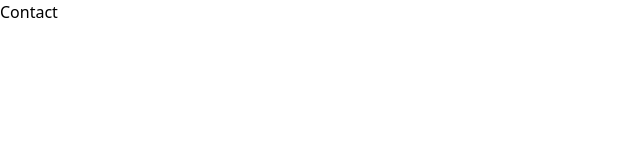
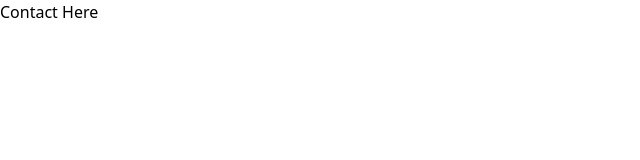
Before and after one commit to Jamy11/finalproject, a React (Create React App) app in the folder frontend/: page /contact in a window 1280 px wide. Shown: the top 160 px of the page, without its empty margins (0-640 px from the left). Built offline with nearby package versions, Linux system fonts and the light colour scheme.

Commit message:
checking change in github

```diff
--- a/frontend/src/pages/public/Contact.js
+++ b/frontend/src/pages/public/Contact.js
@@ -2,7 +2,7 @@ import React from 'react'
 
 const Contact = () => {
   return (
-    <div>Contact</div>
+    <div>Contact Here</div>
   )
 }
 
```
